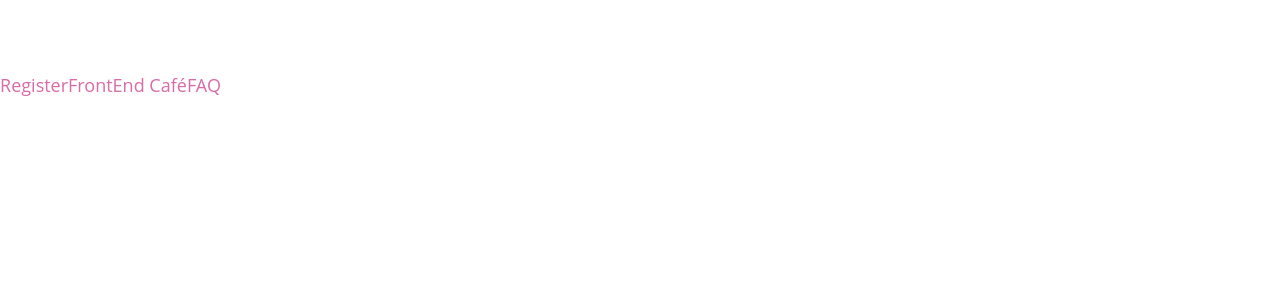
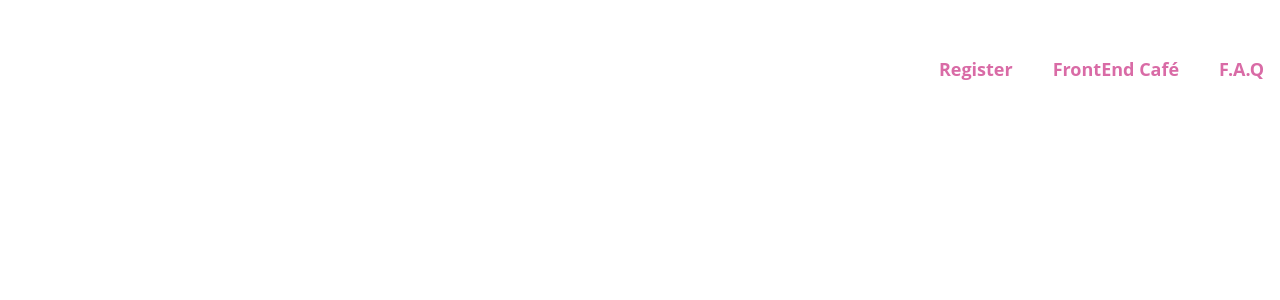
Before and after one commit to frontendcafe/cmyk-forest, a Next.js app in the folder app/: page / in a window 1280 px wide. Shown: the top 300 px of the page. Built offline with nearby package versions, Linux system fonts and the light colour scheme.

Commit message:
Configurado componente navbar, añadido div flex en layout

```diff
--- a/app/components/Layout.js
+++ b/app/components/Layout.js
@@ -9,10 +9,12 @@ const Layout = ({ children }) => {
         <title>CMYK Panel</title>
         <link rel="icon" href="/favicon.ico" />
       </Head>
-      <h1>Layout</h1>
-      {children}
-      <Sidebar />
-      <Navbar />
+      <div className="flex flex-col">
+        <h1>Layout</h1>
+        {children}
+        <Navbar />
+        <Sidebar />
+      </div>
     </>
   );
 };
--- a/app/components/ui/Navbar.js
+++ b/app/components/ui/Navbar.js
@@ -1,17 +1,27 @@
 import Link from "next/link";
 
-const Navbar = () => {
+const Navbar = ({ className }) => {
   return (
     <>
-      <Link href="/">
-        <a>Register</a>
-      </Link>
-      <Link href="https://frontend.cafe/">
-        <a>FrontEnd Café</a>
-      </Link>
-      <Link href="/faq">
-        <a>FAQ</a>
-      </Link>
+      <nav class="">
+        <ul class="space-x-10 mr-4 mt-2 flex justify-end">
+          <li class="inline cursor-pointer font-bold">
+            <Link href="/" className={className}>
+              Register
+            </Link>
+          </li>
+          <li class="inline cursor-pointer font-bold">
+            <Link href="https://frontend.cafe/" className={className}>
+              FrontEnd Café
+            </Link>
+          </li>
+          <li class="inline cursor-pointer font-bold">
+            <Link href="/faq" className={className}>
+              F.A.Q
+            </Link>
+          </li>
+        </ul>
+      </nav>
     </>
   );
 };
```
